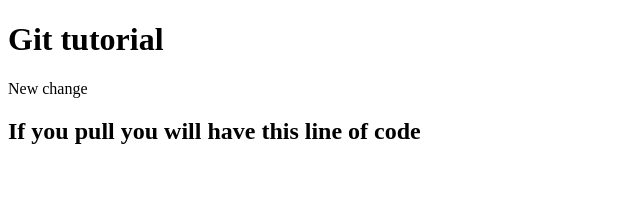
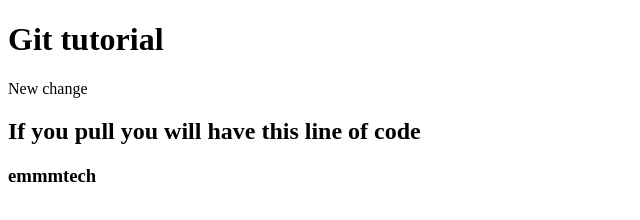
Before and after one commit to Osorachukwu/miranda, a plain HTML site: page index.html in a window 1280 px wide. Shown: the whole page, without its empty margins (0-640 px from the left). Drawn offline with Linux system fonts and the light colour scheme.

Commit message:
i wrote my name

```diff
--- a/index.html
+++ b/index.html
@@ -9,5 +9,6 @@
     <h1>Git tutorial</h1>
     <p>New change</p>
     <h2>If you pull you will have this line of code</h2>
+    <h3>emmmtech</h3>
 </body>
 </html>
```
